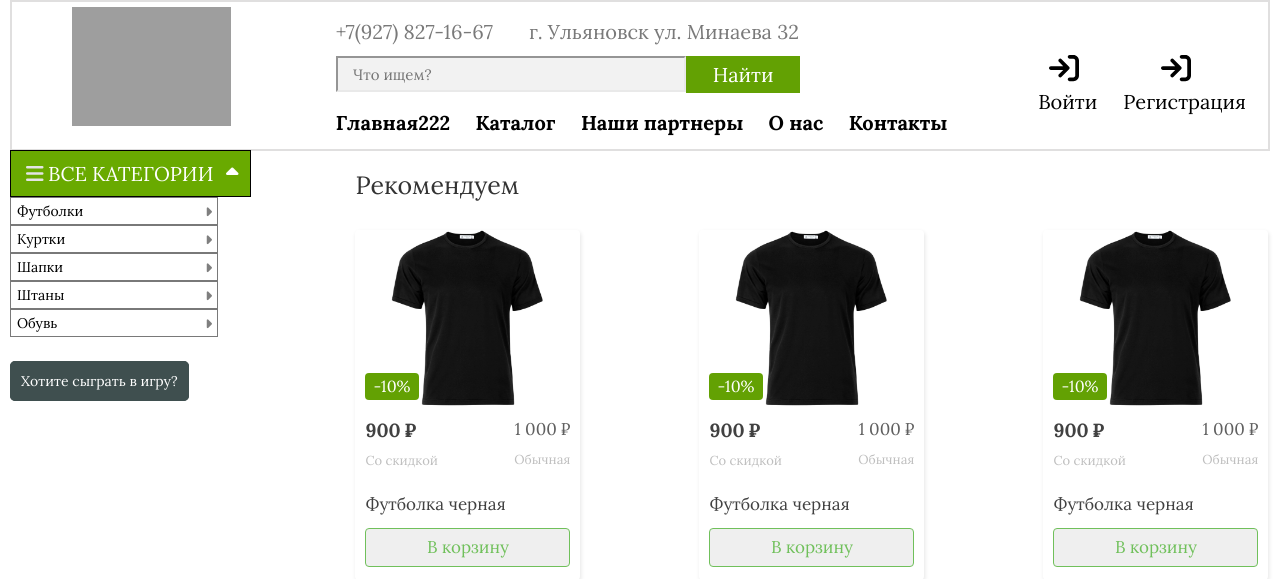
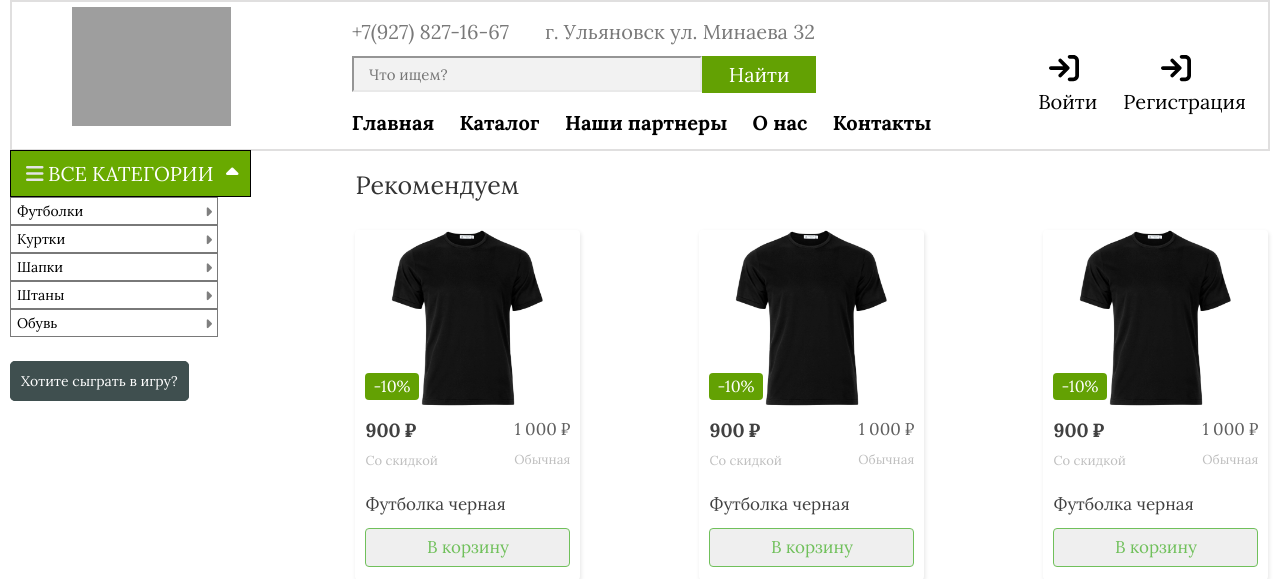
Before and after one commit to Vania228321/phpigonin, a PHP site: page / in a window 1280 px wide; the page is wider, and only the part inside the window is pictured. Shown: the top 579 px of that part. Run offline with PHP 8.4, Linux system fonts and the light colour scheme; some libraries are stand-ins or nearby versions; grey boxes are pictures that could not be loaded.

```diff
--- a/index.php
+++ b/index.php
@@ -37,7 +37,7 @@
 
 
                         <nav class="header-nav">
-                            <a class="header-menu" href="index.php">Главная222</a>
+                            <a class="header-menu" href="index.php">Главная</a>
                             <a class="header-menu" href="catalog/index.php">Каталог</a>
                             <a class="header-menu" href="partners/index.php">Наши партнеры</a>
                             <a class="header-menu" href="about/index.php">О нас</a>
```
